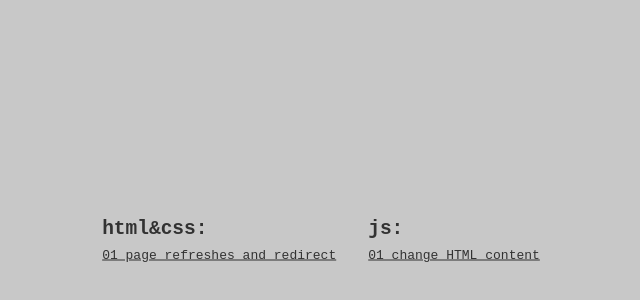
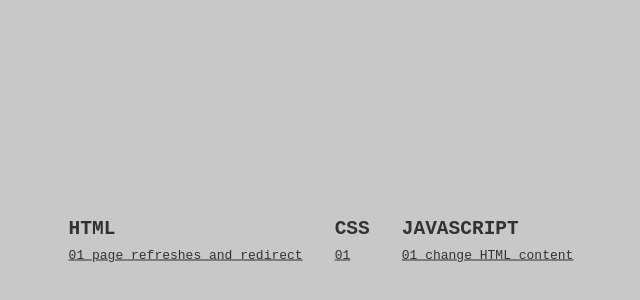
Before and after one commit to wangjunjian-code/web, a plain HTML site: page index.html in a window 1280 px wide. Shown: the part 164-464 px from the top of the page, without its empty margins (319-959 px from the left). Drawn offline with Linux system fonts and the light colour scheme.

Commit message:
update new folder structure

```diff
--- a/index.html
+++ b/index.html
@@ -4,7 +4,7 @@
     <meta charset="UTF-8" />
     <meta name="viewport" content="width=device-width, initial-scale=1.0" />
     <link rel="shortcut icon" href="./favicon.ico" type="image/x-icon" />
-    <title>WANG / js</title>
+    <title>WANG / web</title>
     <style>
       * {
         margin: 0;
@@ -29,7 +29,7 @@
         justify-content: center;
         flex-direction: column;
       }
-      .two-cols {
+      .three-cols {
         display: flex;
         justify-content: center;
       }
@@ -54,15 +54,19 @@
   </head>
   <body>
     <div class="vertical-center">
-      <div class="two-cols">
+      <div class="three-cols">
         <div class="col">
-          <h2>html&css:</h2>
-          <a href="./html&css/01_page_refreshes_and_redirect.html"
+          <h2>HTML</h2>
+          <a href="./html/01_page_refreshes_and_redirect.html"
             >01 page refreshes and redirect</a
           >
         </div>
         <div class="col">
-          <h2>js:</h2>
+          <h2>CSS</h2>
+          <a href="./css/">01</a>
+        </div>
+        <div class="col">
+          <h2>JAVASCRIPT</h2>
           <a href="./js/01_change-HTML-content.html">01 change HTML content</a>
         </div>
       </div>
```
Also changed, not shown: html/01_page_refreshes_and_redirect.html (renamed from html&css/01_page_refreshes_and_redirect.html), 3 other files.
